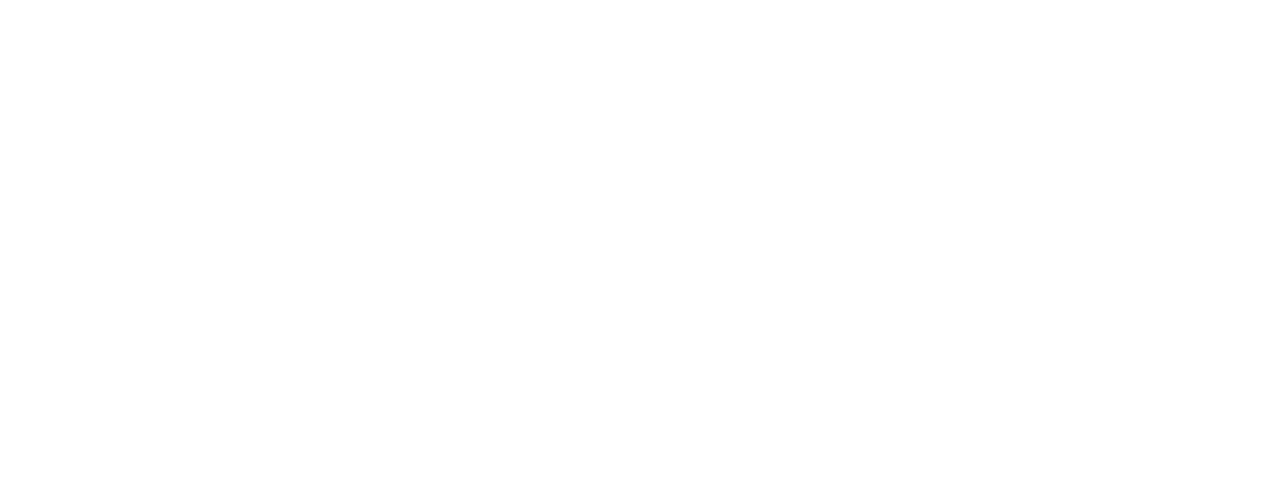
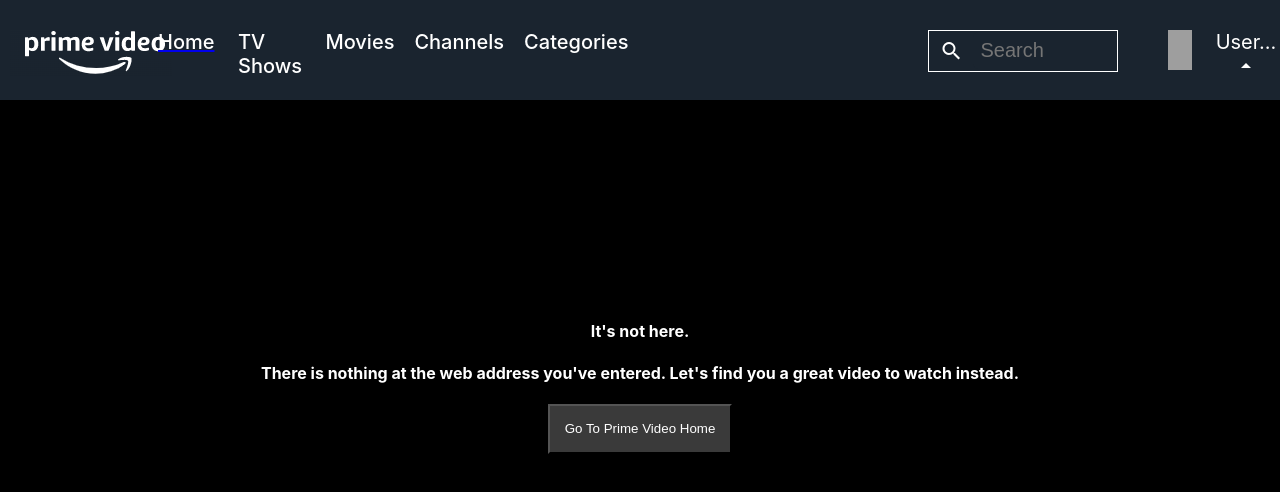
Before and after one commit to Aniket-Pilankar/Amazon-Prime-Video-Clone, a React (Create React App) app in the folder Amazon-Prime-Video-Clone/: page /home in a window 1280 px wide. Before the commit this address had no page. Shown: the top 492 px of the page. Built offline with nearby package versions, Linux system fonts and the light colour scheme; grey boxes are pictures that could not be loaded; a web font is replaced by a local one.

Commit message:
PageNotFound Component Completed

```diff
--- a/Amazon-Prime-Video-Clone/package.json
+++ b/Amazon-Prime-Video-Clone/package.json
@@ -14,6 +14,7 @@
     "react-router-dom": "^6.3.0",
     "react-scripts": "5.0.0",
     "redux": "^4.1.2",
+    "styled-components": "^5.3.5",
     "web-vitals": "^2.1.4"
   },
   "scripts": {
--- a/Amazon-Prime-Video-Clone/src/App.js
+++ b/Amazon-Prime-Video-Clone/src/App.js
@@ -14,6 +14,7 @@
 import { Address } from './Components/addressPage/addresspage';
 import { Landing } from './Components/Landing/landing';
 import { NavbarForLanding } from './Components/navforLanding/navforlanding';
+import NotFoundPage from './Components/NotFoundPage/NotFoundPage';
 
 function App() {
   return (
@@ -27,6 +28,7 @@
         <Route path='/paymentCardPage' element={<><Card/></>} />
         <Route path='/movieDetails/:imdbID' element={<><Navbar/><MovieDetails/></>}/>
         <Route path='/addressPage' element={<><Address/></>}/>
+        <Route path='*' element={<><Navbar/><NotFoundPage/></>}/>
       </Routes>
 
 
--- /dev/null
+++ b/Amazon-Prime-Video-Clone/src/Components/NotFoundPage/NFP_button.js
@@ -0,0 +1,13 @@
+import styled from 'styled-components'
+
+const Button = styled.button`
+
+height: 50px;
+padding: 15px;
+background-color: #3a3a3a;
+color: white;
+outline: none;
+cursor: pointer;
+
+`
+export default Button
--- /dev/null
+++ b/Amazon-Prime-Video-Clone/src/Components/NotFoundPage/NotFoundPage.css
@@ -0,0 +1,17 @@
+.NotFoundPage_div_Page{
+    color: white;
+    width: 100%;
+    background-color: black;
+    height: 100%;
+    margin-top: 0;
+    height: 600px;
+    padding-top: 200px;
+}
+
+.NotFoundPage_subDiv{
+   /* border: 1px solid blue; */
+   /* display: flex;
+   flex-direction: column; */
+   justify-content: center;
+
+}
--- /dev/null
+++ b/Amazon-Prime-Video-Clone/src/Components/NotFoundPage/NotFoundPage.jsx
@@ -0,0 +1,20 @@
+import React from 'react'
+import { Link } from 'react-router-dom'
+import Button from './NFP_button'
+import './NotFoundPage.css'
+
+const NotFoundPage = () => {
+  return (
+    <div className='NotFoundPage_div_Page'>
+        <div className='NotFoundPage_subDiv'>
+            <h4>It's not here.</h4>
+            <h4>There is nothing at the web address you've entered. Let's find you a great video to watch instead.</h4>
+            <Link to={'/homePage'}>
+            <Button>Go To Prime Video Home</Button>
+            </Link>
+        </div>
+    </div>
+  )
+}
+
+export default NotFoundPage
```
Also changed, not shown: 1 other file (tests, documents, lock files or other folders).
